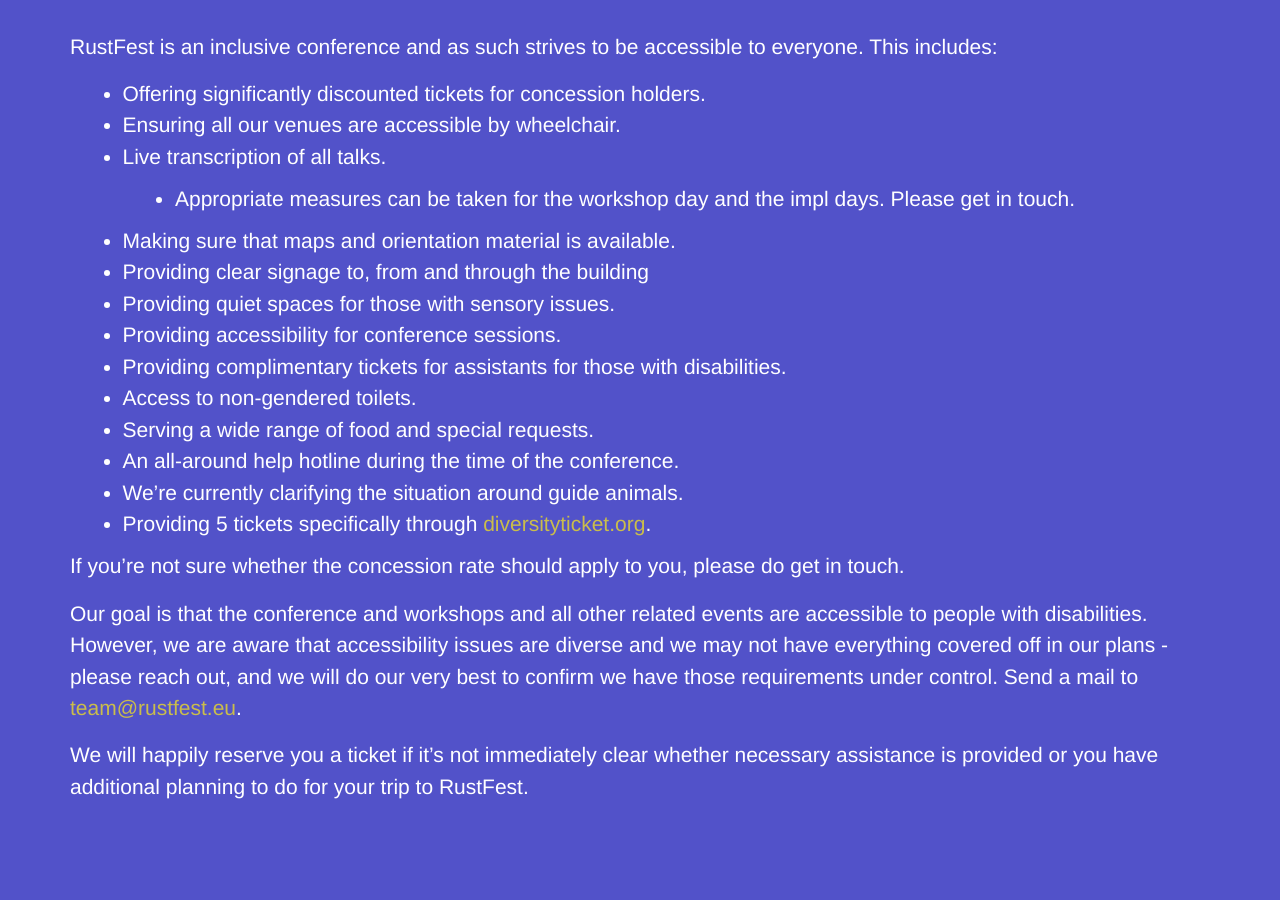
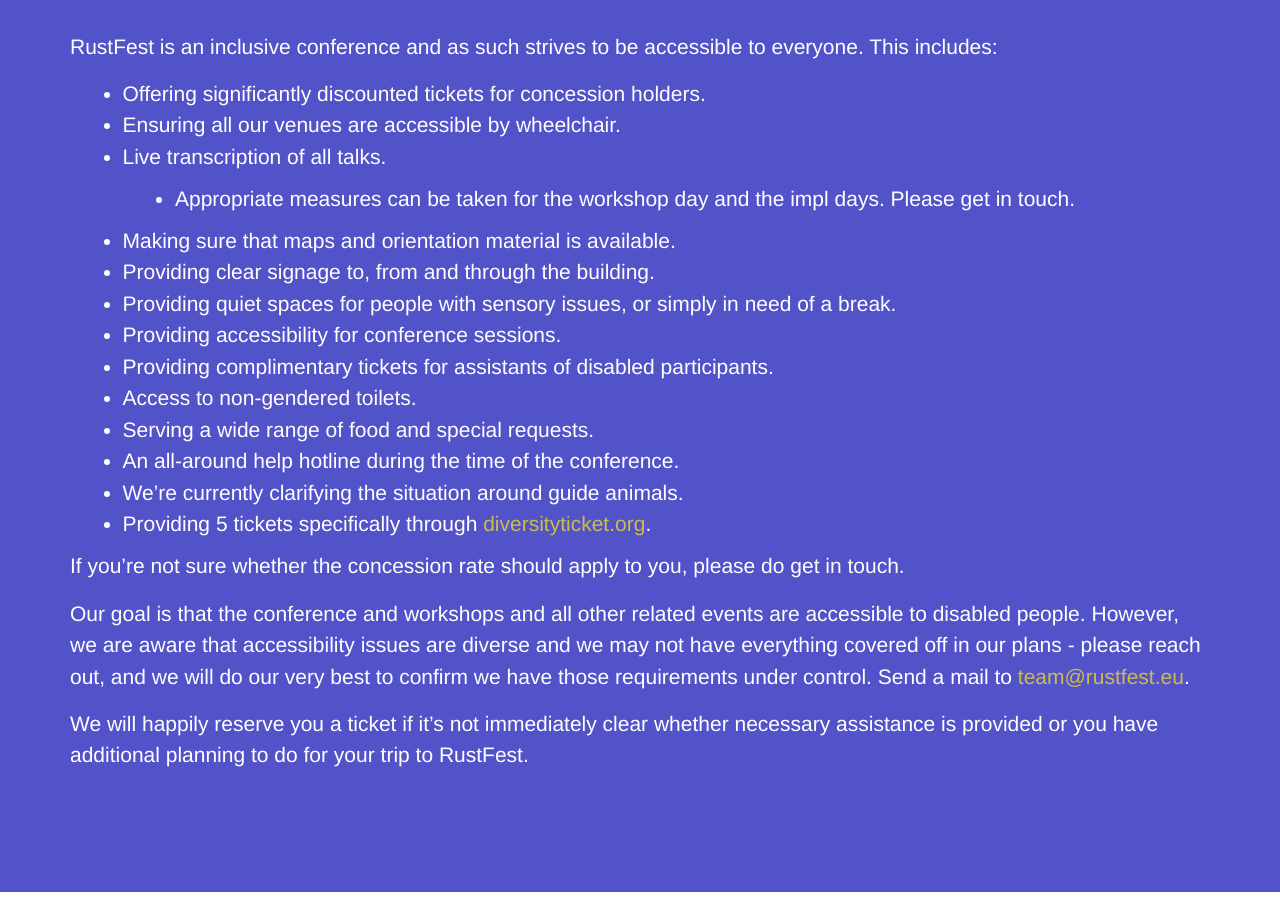
Before and after one commit to RustFestEU/rome.rustfest.eu, a Jekyll site: the page built from accessibility.md, in a window 1280 px wide and 900 px high, scrolled down 245 px. Built offline with Jekyll 4.4.1, drawn with Linux system fonts in a browser that asks for light colours; nearby versions of some CDN libraries.

Commit message:
A11y: Grammar, identity-first-language

```diff
--- a/accessibility.md
+++ b/accessibility.md
@@ -11,10 +11,10 @@
 * Live transcription of all talks.
     - Appropriate measures can be taken for the workshop day and the impl days. Please get in touch.
 * Making sure that maps and orientation material is available.
-* Providing clear signage to, from and through the building
-* Providing quiet spaces for those with sensory issues.
+* Providing clear signage to, from and through the building.
+* Providing quiet spaces for people with sensory issues, or simply in need of a break.
 * Providing accessibility for conference sessions.
-* Providing complimentary tickets for assistants for those with disabilities.
+* Providing complimentary tickets for assistants of disabled participants.
 * Access to non-gendered toilets.
 * Serving a wide range of food and special requests.
 * An all-around help hotline during the time of the conference.
@@ -23,6 +23,6 @@
 
 If you’re not sure whether the concession rate should apply to you, please do get in touch.
 
-Our goal is that the conference and workshops and all other related events are accessible to people with disabilities. However, we are aware that accessibility issues are diverse and we may not have everything covered off in our plans - please reach out, and we will do our very best to confirm we have those requirements under control. Send a mail to [team@rustfest.eu](mailto:team@rustfest.eu).
+Our goal is that the conference and workshops and all other related events are accessible to disabled people. However, we are aware that accessibility issues are diverse and we may not have everything covered off in our plans - please reach out, and we will do our very best to confirm we have those requirements under control. Send a mail to [team@rustfest.eu](mailto:team@rustfest.eu).
 
 We will happily reserve you a ticket if it’s not immediately clear whether necessary assistance is provided or you have additional planning to do for your trip to RustFest.
```
